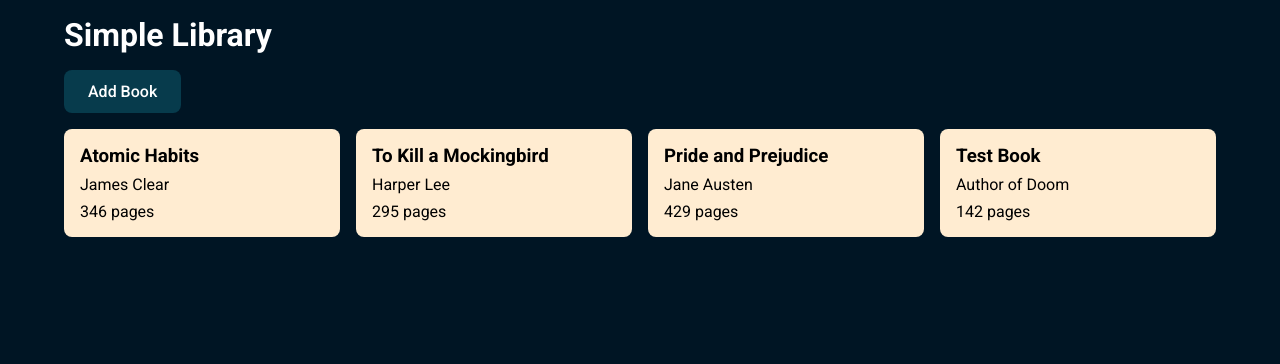
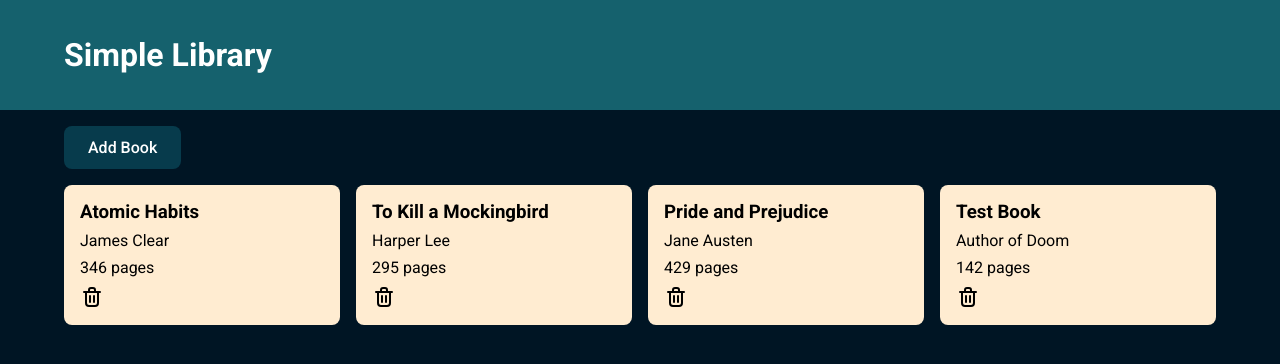
Before and after one commit to NotRelix/simple-library, a plain HTML site: page index.html in a window 1280 px wide. Drawn offline with Linux system fonts and the light colour scheme.

Commit message:
feat: add delete books functionality

```diff
--- a/index.html
+++ b/index.html
@@ -10,8 +10,12 @@
 </head>
 
 <body>
+  <div class="header-container">
+    <div class="header">
+      <h1 class="logo">Simple Library</h1>
+    </div>
+  </div>
   <div class="container">
-    <h1 class="logo">Simple Library</h1>
     <div>
       <button class="add-book-btn">Add Book</button>
     </div>
--- a/script.js
+++ b/script.js
@@ -1,4 +1,5 @@
 const myLibrary = [];
+let bookCount = myLibrary.length;
 
 function Book(title, author, pages) {
   this.title = title;
@@ -24,30 +25,41 @@ function createCard(book) {
   const title = document.createElement('h3');
   const author = document.createElement('p');
   const pages = document.createElement('p');
+  const deleteBtn = document.createElement('img');
 
   title.textContent = book.title;
   author.textContent = book.author;
   pages.textContent = `${book.pages} pages`;
+  deleteBtn.src = './assets/delete-icon.svg';
 
-  card.append(title, author, pages);
-  card.setAttribute('class', 'card');
+  card.append(title, author, pages, deleteBtn);
+  card.classList.add('card');
+  card.setAttribute('data-index', bookCount++);
+  deleteBtn.classList.add('delete-btn');
+
+  deleteBtn.addEventListener('click', (e) => {
+    const index = e.target.parentElement.getAttribute('data-index');
+    myLibrary.splice(index, 1);
+    bookCount - 1;
+    e.target.parentElement.remove();
+  })
 
   return card;
 }
 
 addBookBtn.addEventListener('click', () => {
-  addBookModal.classList.add('class', 'card')
+  addBookModal.classList.add('card')
   addBookModal.showModal();
 });
 
 closeModal.addEventListener('click', () => {
-  addBookModal.classList.remove('class', 'card')
+  addBookModal.classList.remove('card')
   addBookModal.close();
 })
 
 dialog.addEventListener('click', (e) => {
   if (e.target === dialog) {
-    addBookModal.classList.remove('class', 'card')
+    addBookModal.classList.remove('card')
     addBookModal.close();
   }
 })
@@ -70,9 +82,10 @@ submitBtn.addEventListener('click', (e) => {
   author.value = '';
   pages.value = '';
 
-  addBookModal.classList.remove('class', 'card');
+  addBookModal.classList.remove('card');
   addBookModal.close();
 })
+
 
 function displayBooks() {
   for (const book of myLibrary) {
--- a/styles.css
+++ b/styles.css
@@ -16,6 +16,17 @@
 
 body {
   background-color: var(--primary-color);
+}
+
+.header-container {
+  margin: auto;
+  padding: 36px 16px;
+  background-color: var(--secondary-color);
+}
+
+.header {
+  max-width: 72rem;
+  margin: auto;
 }
 
 .container {
@@ -102,3 +113,7 @@ input {
   color: white;
   margin-top: 24px;
 }
+
+.delete-btn {
+  width: 24px;
+}
```
Also changed, not shown: assets/delete-icon.svg (added).
